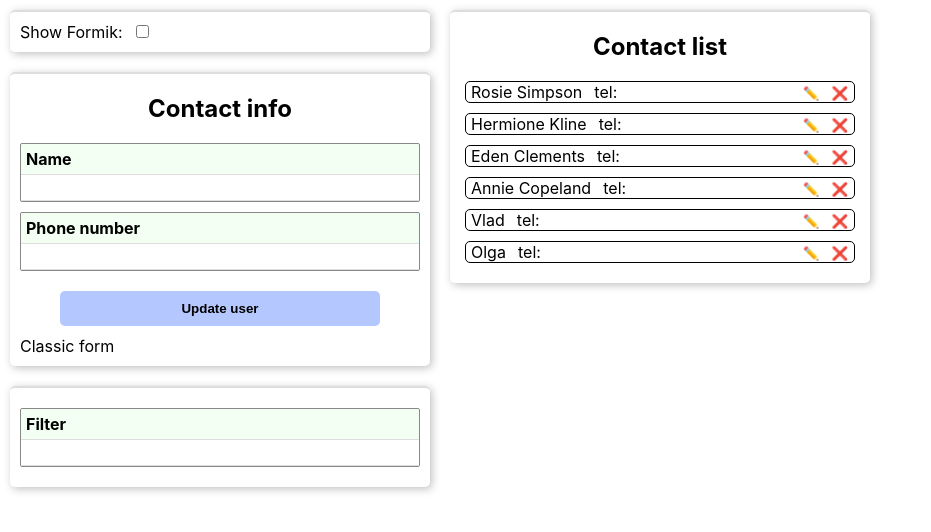
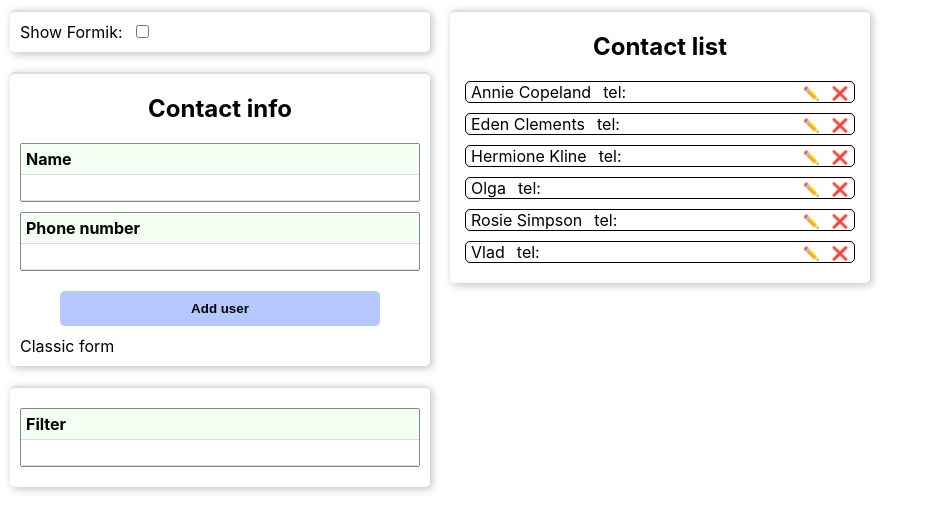
Before and after one commit to AegisVP/goit-react-hw-02-phonebook, a React (Create React App) app: page / in a window 1280 px wide. Shown: the top 532 px of the page, without its empty margins (0-931 px from the left). Built offline with nearby package versions, Linux system fonts and the light colour scheme.

Commit message:
edit implemented

```diff
--- a/src/components/App/App.jsx
+++ b/src/components/App/App.jsx
@@ -3,6 +3,7 @@ import { nanoid } from 'nanoid';
 import { Box } from 'components/Common/Box.styled';
 import { Section } from 'components/Section/Section';
 import { ContactForm } from 'components/ContactForm/ContactForm';
+import { ContactFormFormik } from 'components/ContactFormFormik/ContactFormFormik';
 import { ListOfContacts } from 'components/ListOfContacts/ListOfContacts';
 import { FilterForm } from 'components/Filter/Filter';
 import { FormikSelect } from 'components/FormikSelect/FormikSelect';
@@ -30,10 +31,10 @@ export class App extends Component {
     name = name.trim();
     const normalizedName = name.toLocaleLowerCase();
 
-    if (this.state.contacts.some(({ name }) => name.toLocaleLowerCase() === normalizedName)) {
-      if (id !== '' && id !== null) {
-        this.onDeleteContact(id);
-      } else {
+    if (id !== '' && id !== null) {
+      this.onDeleteContact(id);
+    } else {
+      if (this.state.contacts.some(({ name }) => name.toLocaleLowerCase() === normalizedName)) {
         window.alert('This name already exists in the list!');
         return;
       }
@@ -51,11 +52,16 @@ export class App extends Component {
 
   onSaveContact = ({ id, name, number }) => {
     this.setState(({ contacts }) => ({ contacts: [...contacts, { id, name, number }] }));
+    this.setState({ editId: '', editName: '', editNumber: '' });
+  };
+
+  onResetForm = () => {
+    this.setState({ editId: '', editName: '', editNumber: '' });
   };
 
   onDeleteContact = id => {
+    this.setState({ contacts: this.state.contacts.filter(contact => contact.id !== id) });
     if (this.state.contacts.length === 1) this.clearFilterField();
-    this.setState({ contacts: this.state.contacts.filter(contact => contact.id !== id) });
   };
 
   onFilterContacts = ({ currentTarget: { value } }) => {
@@ -69,7 +75,9 @@ export class App extends Component {
   render() {
     const { filter, contacts, editId, editName, editNumber } = this.state;
     const normalizedFilter = filter.toLocaleLowerCase();
-    const filteredContacts = contacts.filter(contact => contact.name.toLocaleLowerCase().includes(normalizedFilter));
+    const filteredContacts = contacts
+      .filter(contact => contact.name.toLocaleLowerCase().includes(normalizedFilter))
+      .sort((a, b) => a.name.localeCompare(b.name));
 
     return (
       <Box display="flex" flexDirection="row">
@@ -78,7 +86,23 @@ export class App extends Component {
             <FormikSelect onFormikSelect={this.onFormikSelect} />
           </Section>
           <Section title="Contact info">
-            <ContactForm editId={editId} editName={editName} editNumber={editNumber} onSubmit={this.onAddContact} />
+            {this.state.formikSelected ? (
+              <ContactFormFormik
+                editId={editId}
+                editName={editName}
+                editNumber={editNumber}
+                onSubmit={this.onAddContact}
+                onResetForm={this.onResetForm}
+              />
+            ) : (
+              <ContactForm
+                editId={editId}
+                editName={editName}
+                editNumber={editNumber}
+                onSubmit={this.onAddContact}
+                onResetForm={this.onResetForm}
+              />
+            )}
           </Section>
           {this.state.contacts.length > 0 && (
             <Section>
--- a/src/components/Common/Theme.jsx
+++ b/src/components/Common/Theme.jsx
@@ -6,6 +6,7 @@ export const theme = {
     secondBackground: '#f0f0f0',
     pageBackground: '#ffffff',
     buttonColor: 'rgb(180, 200, 255)',
+    errButtonColor: 'rgb(255, 200, 180)',
   },
   fontSizes: {
     s: '12px',
--- a/src/components/ContactForm/ContactForm.jsx
+++ b/src/components/ContactForm/ContactForm.jsx
@@ -1,6 +1,6 @@
 import React, { Component } from 'react';
 import PropTypes from 'prop-types';
-import { SubmitButton, Label, InputField } from './ContactForm.styled';
+import { SubmitButton, ResetButton, Label, InputField } from './ContactForm.styled';
 import { Box } from 'components/Common/Box.styled';
 
 const initialValues = { id: '', name: '', number: '' };
@@ -24,6 +24,11 @@ export class ContactForm extends Component {
     if (this.props.onSubmit({ id: id.value, name: name.value, number: number.value })) this.setState(initialValues);
   };
 
+  onResetForm = () => {
+    this.setState(initialValues);
+    this.props.onResetForm();
+  };
+
   handleChange = e => {
     this.setState({ [e?.currentTarget?.name]: e?.currentTarget?.value });
   };
@@ -32,7 +37,7 @@ export class ContactForm extends Component {
     return (
       <form action="#" onSubmit={this.contactSubmitHandler}>
         <input name="id" defaultValue={this.state.id} hidden />
-        <Box display="flex" flexDirection="column" my="10px" p="0" border="1px solid #888888" borderRadius="2px">
+        <Box display="flex" flexDirection="column" mt="10px" p="0" border="1px solid #888888" borderRadius="2px">
           <Label htmlFor="contactName">Name</Label>
           <InputField
             id="contactName"
@@ -44,7 +49,7 @@ export class ContactForm extends Component {
             onChange={this.handleChange}
           />
         </Box>
-        <Box display="flex" flexDirection="column" my="10px" p="0" border="1px solid #888888" borderRadius="2px">
+        <Box display="flex" flexDirection="column" mt="10px" p="0" border="1px solid #888888" borderRadius="2px">
           <Label htmlFor="contactNumber">Phone number</Label>
           <InputField
             type="tel"
@@ -56,7 +61,16 @@ export class ContactForm extends Component {
             onChange={this.handleChange}
           />
         </Box>
-        <SubmitButton type="submit">{this.props.editId === this.state.id ? editButtonText : addButtonText}</SubmitButton>
+        {this.props.editId ? (
+          <Box display="flex">
+            <SubmitButton type="submit">{editButtonText}</SubmitButton>
+            <ResetButton type="reset" onClick={this.onResetForm}>
+              ❌
+            </ResetButton>
+          </Box>
+        ) : (
+          <SubmitButton type="submit">{addButtonText}</SubmitButton>
+        )}
         Classic form
       </form>
     );
--- a/src/components/ContactForm/ContactForm.styled.jsx
+++ b/src/components/ContactForm/ContactForm.styled.jsx
@@ -1,5 +1,15 @@
 import styled from 'styled-components';
 // import { ErrorMessage } from 'formik';
+
+const Button = styled.button`
+  display: block;
+  padding: ${p => p.theme.mp(2, 1)};
+  margin: ${p => p.theme.mp(3, 'auto', 2)};
+  font-weight: bold;
+
+  border: none;
+  border-radius: ${p => p.theme.radii.normal};
+`;
 
 export const Label = styled.label`
   background-color: rgba(125, 255, 125, 0.1);
@@ -16,27 +26,12 @@ export const InputField = styled.input`
   outline: none;
 `;
 
-// export const ErrorText = styled(ErrorMessage)`
-//   width: 100%;
-
-//   display: flex;
-//   justify-content: center;
-//   align-items: center;
-
-//   border-bottom-left-radius: 2px;
-//   border-bottom-right-radius: 2px;
-//   background-color: rgb(255, 170, 170);
-//   text-align: center;
-// `;
-
-export const SubmitButton = styled.button`
-  display: block;
-  padding: ${p => p.theme.mp(2, 1)};
-  margin: ${p => p.theme.mp(3, 'auto', 2)};
+export const SubmitButton = styled(Button)`
   width: 80%;
-  font-weight: bold;
-
-  border: none;
-  border-radius: ${p => p.theme.radii.normal};
   background-color: ${p => p.theme.colors.buttonColor};
 `;
+
+export const ResetButton = styled(Button)`
+  width: 40px;
+  background-color: ${p => p.theme.colors.errButtonColor};
+`;
--- a/src/components/ContactFormFormik/ContactFormFormik.jsx
+++ b/src/components/ContactFormFormik/ContactFormFormik.jsx
@@ -3,35 +3,65 @@ import { Form, Formik } from 'formik';
 import * as yup from 'yup';
 import PropTypes from 'prop-types';
 
-import { SubmitButton, Label, InputField, ErrorText } from 'components/ContactFormFormik/ContactFormFormik.styled';
+import {
+  SubmitButton,
+  ResetButton,
+  Label,
+  InputField,
+  ErrorText,
+} from 'components/ContactFormFormik/ContactFormFormik.styled';
 import { Box } from 'components/Common/Box.styled';
 
-const initialValues = { id: '', name: '', number: '' };
+let initialValues = { id: '', name: '', number: '' };
 const validationSchema = yup.object().shape({
   name: yup.string().required(),
   number: yup.string().required(),
-  id: yup.bool(),
 });
-let buttonText = 'Add user';
+
+const addButtonText = 'Add user';
+const editButtonText = 'Update user';
 
 export class ContactFormFormik extends Component {
   state = initialValues;
+
+  componentDidUpdate() {
+    const { editId, editName, editNumber } = this.props;
+
+    if (editId) {
+      this.setFields('id', editId);
+      this.setFields('name', editName);
+      this.setFields('number', editNumber);
+    }
+  }
+
+  onResetForm = () => {
+    this.setFields('id', '');
+    this.setFields('name', '');
+    this.setFields('number', '');
+    this.props.onResetForm();
+  };
 
   contactSubmitHandler = (val, act) => {
     if (this.props.onSubmit(val)) act.resetForm();
   };
 
+  formResetHandler = () => {};
+
   render() {
     return (
       <Formik initialValues={initialValues} validationSchema={validationSchema} onSubmit={this.contactSubmitHandler}>
+        {({ setFieldValue }) => {
+          this.setFields = (name, value) => setFieldValue([name], value);
+
+          return (
             <Form>
-          <input name="id" defaultValue={this.state.id} hidden />
-          <Box display="flex" flexDirection="column" my="10px" p="0" border="1px solid #888888" borderRadius="2px">
+              <InputField name="id" hidden />
+              <Box display="flex" flexDirection="column" mt="10px" p="0" border="1px solid #888888" borderRadius="2px">
                 <Label htmlFor="contactName">Name</Label>
                 <InputField id="contactName" type="text" name="name" title="Enter your name" required />
                 <ErrorText name="name" component="div" />
               </Box>
-          <Box display="flex" flexDirection="column" my="10px" p="0" border="1px solid #888888" borderRadius="2px">
+              <Box display="flex" flexDirection="column" mt="10px" p="0" border="1px solid #888888" borderRadius="2px">
                 <Label htmlFor="contactNumber">Phone number</Label>
                 <InputField
                   id="contactNumber"
@@ -43,9 +73,20 @@ export class ContactFormFormik extends Component {
                 />
                 <ErrorText name="number" component="div" />
               </Box>
-          <SubmitButton type="submit">{buttonText}</SubmitButton>
+              {this.props.editId ? (
+                <Box display="flex">
+                  <SubmitButton type="submit">{editButtonText}</SubmitButton>
+                  <ResetButton type="reset" onClick={this.onResetForm}>
+                    ❌
+                  </ResetButton>
+                </Box>
+              ) : (
+                <SubmitButton type="submit">{addButtonText}</SubmitButton>
+              )}
               Formik + yup
             </Form>
+          );
+        }}
       </Formik>
     );
   }
--- a/src/components/ContactFormFormik/ContactFormFormik.styled.jsx
+++ b/src/components/ContactFormFormik/ContactFormFormik.styled.jsx
@@ -1,5 +1,15 @@
 import styled from 'styled-components';
 import { Field, ErrorMessage } from 'formik';
+
+const Button = styled.button`
+  display: block;
+  padding: ${p => p.theme.mp(2, 1)};
+  margin: ${p => p.theme.mp(3, 'auto', 2)};
+  font-weight: bold;
+
+  border: none;
+  border-radius: ${p => p.theme.radii.normal};
+`;
 
 export const Label = styled.label`
   background-color: rgba(125, 255, 125, 0.1);
@@ -29,14 +39,12 @@ export const ErrorText = styled(ErrorMessage)`
   text-align: center;
 `;
 
-export const SubmitButton = styled.button`
-  display: block;
-  padding: ${p => p.theme.mp(2, 1)};
-  margin: ${p => p.theme.mp(3, 'auto', 2)};
+export const SubmitButton = styled(Button)`
   width: 80%;
-  font-weight: bold;
-
-  border: none;
-  border-radius: ${p => p.theme.radii.normal};
   background-color: ${p => p.theme.colors.buttonColor};
 `;
+
+export const ResetButton = styled(Button)`
+  width: 40px;
+  background-color: ${p => p.theme.colors.errButtonColor};
+`;
```
Lines whose indentation alone changed are shown as unchanged.
